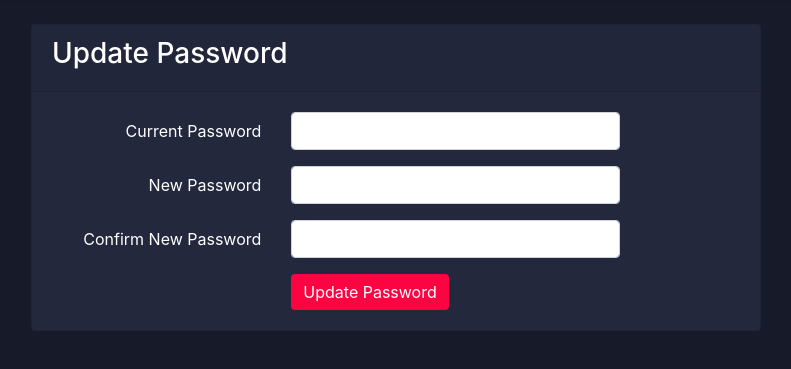
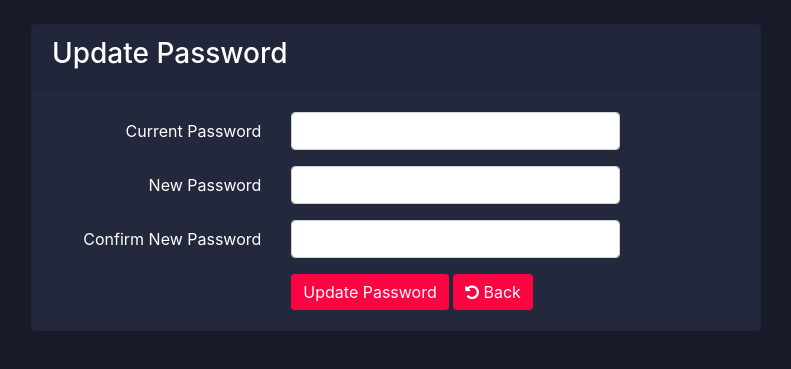
Before and after one commit to talalOthman/SLWA, a Laravel app: page /UpdatePassword in a window 1280 px wide. Shown: the part 56-425 px from the top of the page, without its empty margins (244-1035 px from the left). Run offline with Laravel 8, Linux system fonts and the light colour scheme; the visitor is signed in with stand-in values (Sample User, id 1); some libraries are stand-ins or nearby versions.

Commit message:
added back button

```diff
--- a/SLWA-Talal/resources/views/auth/passwords/change.blade.php
+++ b/SLWA-Talal/resources/views/auth/passwords/change.blade.php
@@ -67,6 +67,12 @@
                                 <button type="submit" class="btn btn-primary">
                                     {{ __('Update Password') }}
                                 </button>
+
+
+                                <a class="btn btn-primary" href={{url('profile')}}>
+                                  <i class="fa fa-undo"></i>
+                                  Back
+                                </a>
                             </div>
                         </div>
                     </form>
```
